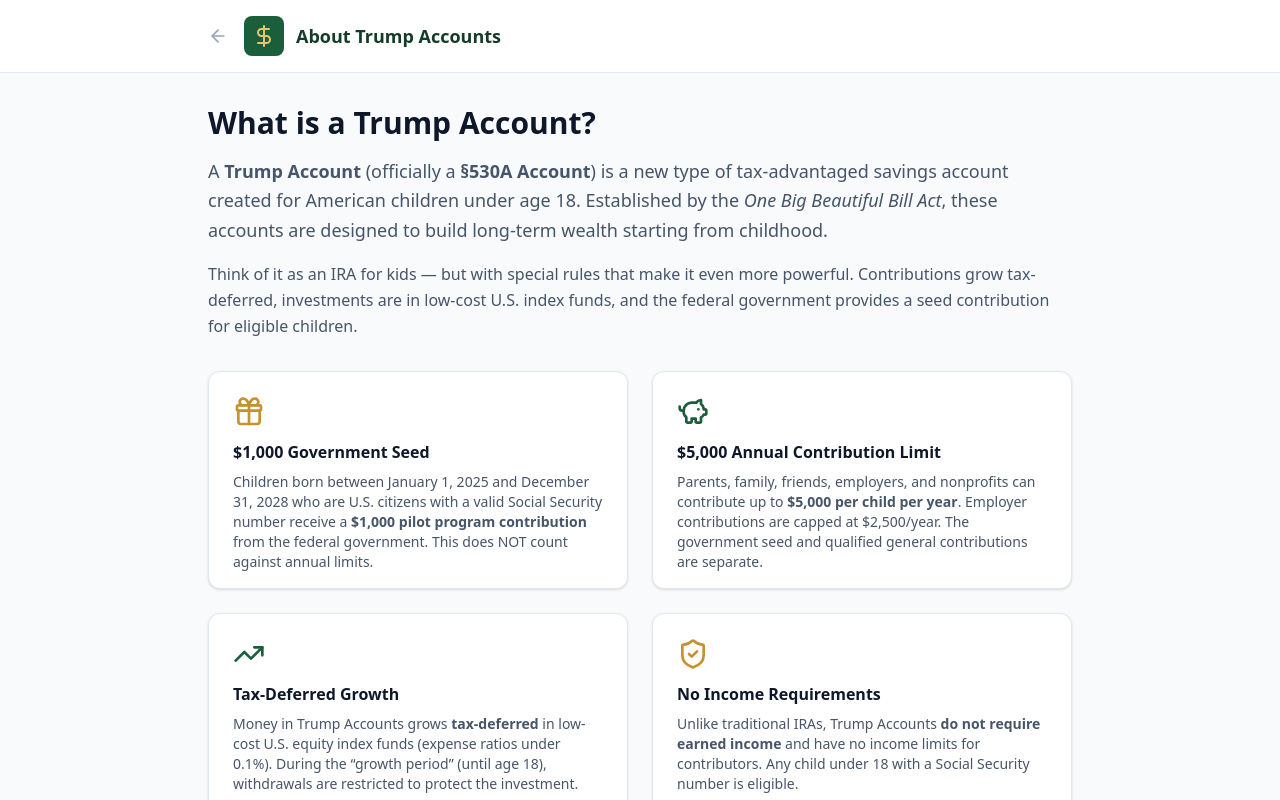
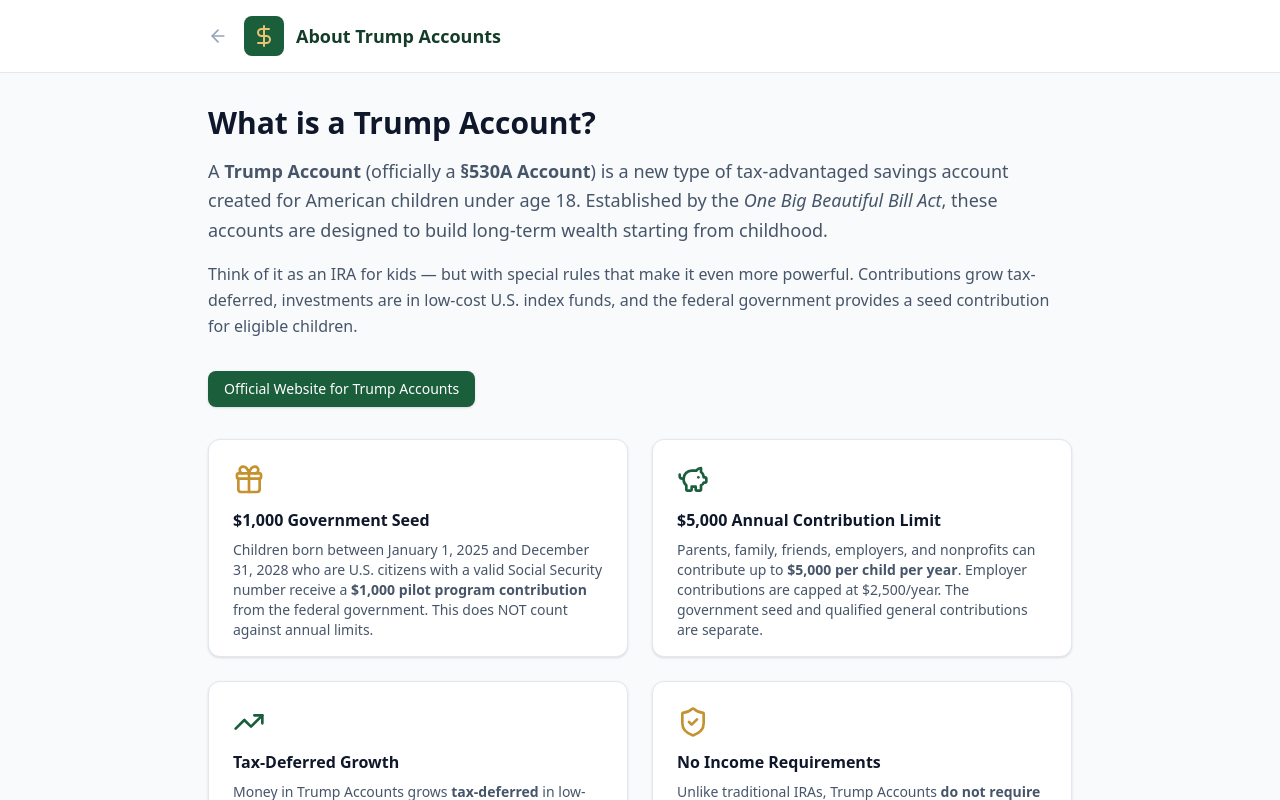
Before and after one commit to wesbenterprise/parker-street-bonds, a Next.js app in the folder app/: page /about in a window 1280 px wide. Shown: the top 800 px of the page. Built offline with nearby package versions, Linux system fonts and the light colour scheme.

Commit message:
Update page.tsx

```diff
--- a/app/src/app/about/page.tsx
+++ b/app/src/app/about/page.tsx
@@ -57,6 +57,14 @@
             seed contribution for eligible children.
           </p>
         </section>
+
+        <div className="flex gap-4">
+              <Link href="https://trumpaccounts.gov/">
+                <Button variant="primary">
+                  Official Website for Trump Accounts
+                </Button>
+              </Link>
+            </div>
 
         {/* Key Features */}
         <div className="grid grid-cols-2 gap-6">
```
